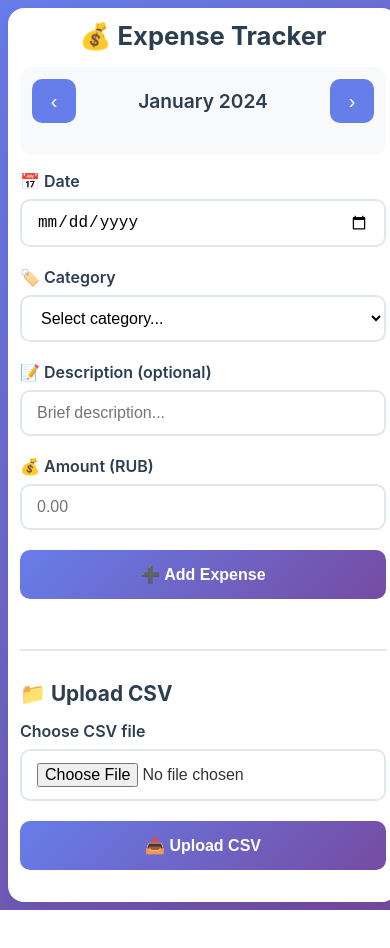
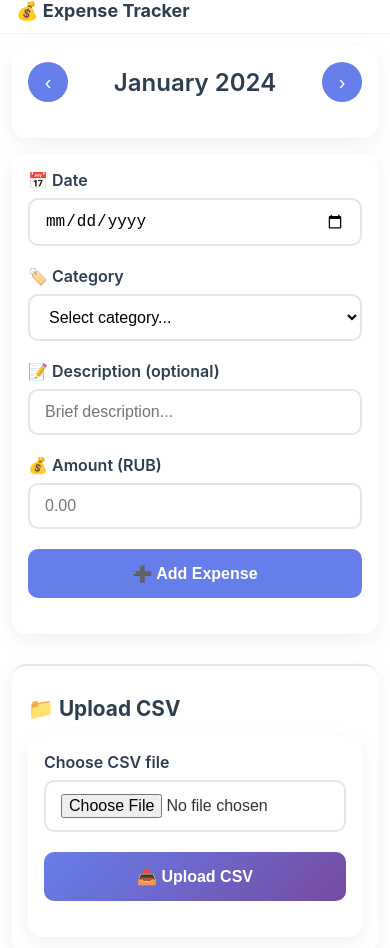
Before and after one commit to NumeroQuadro/goofy-ahh-expenses-tracker, a plain HTML site: page static/index.html in a window 390 px wide. Before the commit the page ends 910 px from the top, so only its background shows below. Drawn offline with Linux system fonts and the light colour scheme; files that its build step writes are made by us from their sources; a script that the page names is missing; files whose address does not match are found by name.

Commit message:
ui: mobile-first layout, Telegram theme integration, safe-area handling; sticky app bar; minor JS expand()

```diff
--- a/static/index.html
+++ b/static/index.html
@@ -2,14 +2,17 @@
 <html lang="en">
 <head>
     <meta charset="UTF-8">
-    <meta name="viewport" content="width=device-width, initial-scale=1.0">
-    <meta name="theme-color" content="#667eea">
+    <meta name="viewport" content="width=device-width, initial-scale=1.0, viewport-fit=cover">
+    <meta name="color-scheme" content="light dark">
     <title>Expense Tracker</title>
     <link rel="stylesheet" href="/expenses/static/styles.css">
 </head>
 <body>
-    <div class="container">
-        <h1>💰 Expense Tracker</h1>
+    <div class="app-shell tg-app">
+        <header class="app-bar">
+            <div class="app-title">💰 Expense Tracker</div>
+        </header>
+        <main class="container">
 
         <div class="calendar-section">
             <div class="calendar-header">
@@ -68,6 +71,8 @@
                 <button type="submit" class="upload-btn">📤 Upload CSV</button>
             </form>
         </div>
+        </main>
+        <footer class="safe-area"></footer>
     </div>
 
     <script src="https://telegram.org/js/telegram-web-app.js"></script>
--- a/static/script.js
+++ b/static/script.js
@@ -4,6 +4,10 @@ const tg = window.Telegram.WebApp;
 if (tg) {
     tg.ready();
     document.body.classList.add('tg-app');
+    // Expand to full screen in Telegram if available
+    if (tg.expand) {
+        try { tg.expand(); } catch (_) {}
+    }
 }
 
 // Calendar functionality
--- a/static/styles.css
+++ b/static/styles.css
@@ -9,27 +9,31 @@ body {
     background: var(--tg-theme-bg-color, linear-gradient(135deg, #667eea 0%, #764ba2 100%));
     min-height: 100vh;
     color: var(--tg-theme-text-color, #333);
-    padding: env(safe-area-inset-top) env(safe-area-inset-right) env(safe-area-inset-bottom) env(safe-area-inset-left);
 }
+
+.app-shell { display: flex; flex-direction: column; min-height: 100vh; }
+.app-bar {
+    position: sticky; top: 0; z-index: 10;
+    background: var(--tg-theme-header-bg-color, #ffffffaa);
+    backdrop-filter: blur(8px);
+    padding: env(safe-area-inset-top) 16px 12px 16px;
+    border-bottom: 1px solid rgba(0,0,0,0.06);
+}
+.app-title { font-weight: 700; font-size: 18px; color: var(--tg-theme-text-color, #2c3e50); }
 
 .container {
     width: 100%;
-    max-width: 560px;
+    max-width: 480px;
     margin: 0 auto;
     padding: 16px;
-    background: var(--tg-theme-secondary-bg-color, #ffffff);
-    border-radius: 16px;
-    box-shadow: 0 8px 24px rgba(0, 0, 0, 0.08);
-    margin-top: 12px;
-    margin-bottom: 12px;
 }
 
-h1 {
-    text-align: center;
-    color: var(--tg-theme-text-color, #2c3e50);
-    margin-bottom: 16px;
-    font-size: 1.8rem;
-    font-weight: 700;
+/* Card-like sections for mobile */
+.calendar-section, form, .upload-section {
+    background: var(--tg-theme-secondary-bg-color, #fff);
+    border-radius: 14px;
+    box-shadow: 0 6px 20px rgba(0,0,0,0.06);
+    padding: 16px;
 }
 
 h3 {
@@ -39,12 +43,7 @@ h3 {
 }
 
 /* Calendar Styles */
-.calendar-section {
-    margin-bottom: 16px;
-    background: var(--tg-theme-section-bg-color, #f8f9fa);
-    border-radius: 12px;
-    padding: 12px;
-}
+.calendar-section { margin-bottom: 16px; }
 
 .calendar-header {
     display: flex;
@@ -54,12 +53,12 @@ h3 {
 }
 
 .calendar-btn {
-    background: var(--tg-theme-button-color, #667eea);
-    color: var(--tg-theme-button-text-color, #fff);
+    background: #667eea;
+    color: white;
     border: none;
-    border-radius: 10px;
-    width: 44px;
-    height: 44px;
+    border-radius: 50%;
+    width: 40px;
+    height: 40px;
     font-size: 20px;
     cursor: pointer;
     transition: all 0.3s ease;
@@ -71,16 +70,12 @@ h3 {
 }
 
 #current-month {
-    font-size: 1.2rem;
-    color: var(--tg-theme-hint-color, #2c3e50);
+    font-size: 1.5em;
+    color: #2c3e50;
     font-weight: 600;
 }
 
-.calendar-grid {
-    display: grid;
-    grid-template-columns: repeat(7, 1fr);
-    gap: 5px;
-}
+.calendar-grid { display: grid; grid-template-columns: repeat(7, 1fr); gap: 4px; }
 
 .calendar-day {
     aspect-ratio: 1;
@@ -93,15 +88,18 @@ h3 {
     font-weight: 500;
 }
 
-.calendar-day:hover { background: rgba(102,126,234,0.15); }
+.calendar-day:hover { background: #667eea; color: white; }
 
-.calendar-day.selected { background: #667eea; color: #fff; }
+.calendar-day.selected {
+    background: #667eea;
+    color: white;
+}
 
 .calendar-day.other-month {
     color: #ccc;
 }
 
-.calendar-day.today { background: #e74c3c; color: #fff; }
+.calendar-day.today { background: #e74c3c; color: white; }
 
 /* Form Styles */
 .form-group {
@@ -112,13 +110,13 @@ label {
     display: block;
     margin-bottom: 8px;
     font-weight: 600;
-    color: var(--tg-theme-hint-color, #2c3e50);
+    color: #2c3e50;
 }
 
 input, select {
     width: 100%;
     padding: 12px 15px;
-    border: 2px solid #e1e8ed;
+    border: 2px solid var(--tg-theme-hint-color, #e1e8ed);
     border-radius: 10px;
     font-size: 16px;
     transition: all 0.3s ease;
@@ -157,22 +155,17 @@ input:focus, select:focus {
 }
 
 /* Responsive Design */
-@media (max-width: 768px) {
+@media (max-width: 520px) {
     .container {
-        margin: 8px;
         padding: 12px;
     }
 
-    h1 {
-        font-size: 1.6rem;
-    }
-
     .calendar-grid {
-        gap: 4px;
+        gap: 3px;
     }
 
     .calendar-day {
-        font-size: 13px;
+        font-size: 14px;
     }
 }
 
@@ -203,12 +196,7 @@ input:focus, select:focus {
 }
 
 /* Telegram Web App Integration */
-.tg-app {
-    background: var(--tg-theme-bg-color, white);
-    color: var(--tg-theme-text-color, #333);
-}
+.tg-app { background: var(--tg-theme-bg-color, white); color: var(--tg-theme-text-color, #333); }
+.tg-app .submit-btn { background: var(--tg-theme-button-color, #667eea); color: var(--tg-theme-button-text-color, white); }
 
-.tg-app .submit-btn {
-    background: var(--tg-theme-button-color, #667eea);
-    color: var(--tg-theme-button-text-color, white);
-}
+.safe-area { height: env(safe-area-inset-bottom); }
```
Also changed, not shown: 1 other file.
